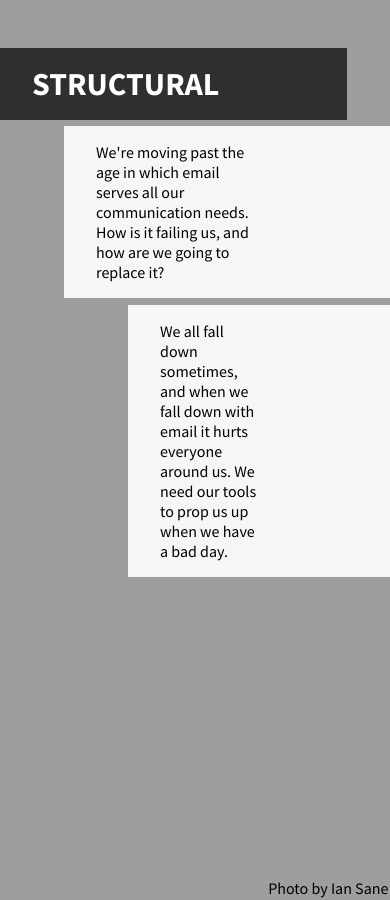
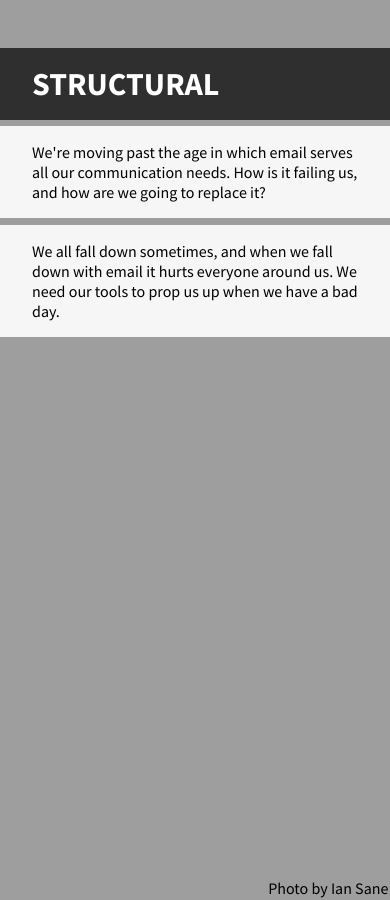
Before and after one commit to Structural/structural.github.io, a Jekyll site: the page built from index.html, in a window 390 px wide. Built offline with Jekyll 4.4.1, drawn with Linux system fonts in a browser that asks for light colours.

Commit message:
Basic responsive stuff.

```diff
--- a/assets/css/homepage.css
+++ b/assets/css/homepage.css
@@ -108,3 +108,19 @@
   color: black;
   text-decoration: none;
 }
+
+@media (max-width: 820px) {
+  .homepage .article-tease {
+    padding-right: 2em;
+  }
+}
+
+@media (max-width: 715px) {
+  .homepage .banner {
+    width: 100%;
+  }
+
+  .homepage .article-tease {
+    margin-left: 0 !important;
+  }
+}
```
